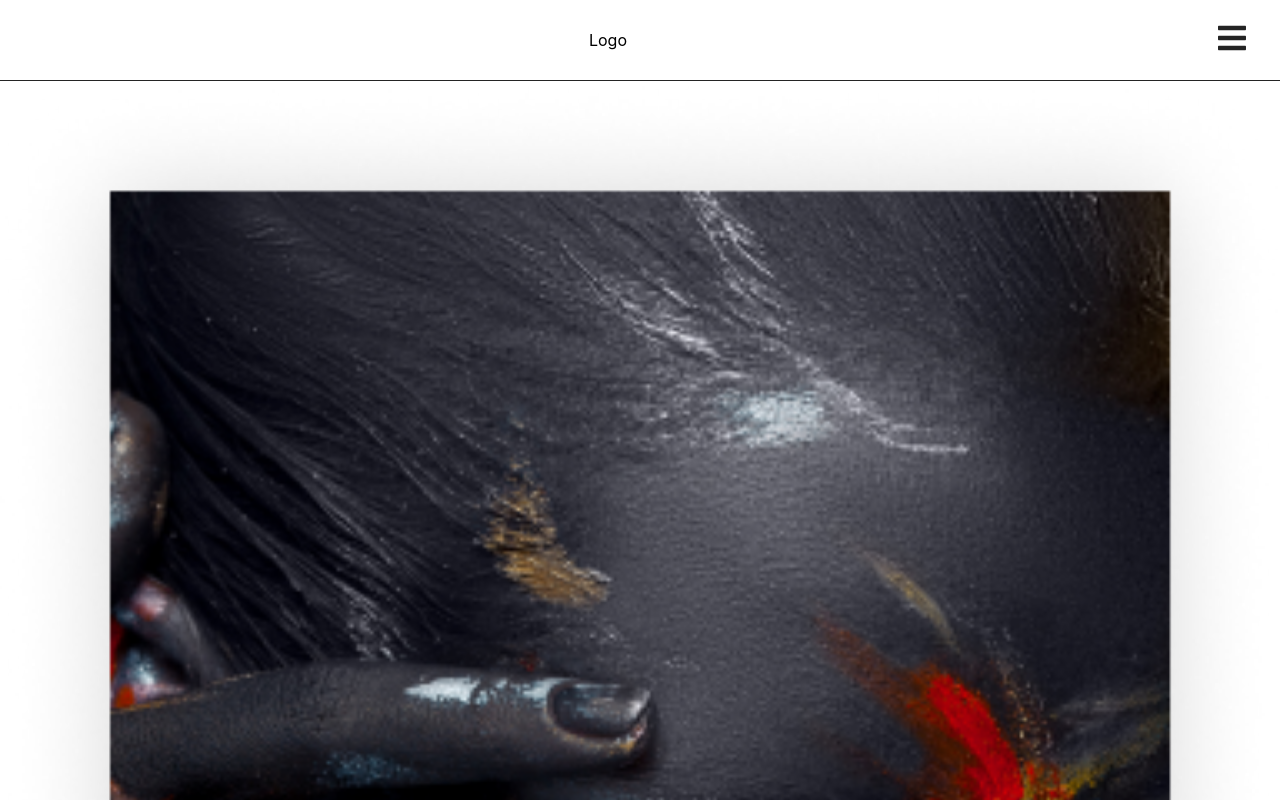
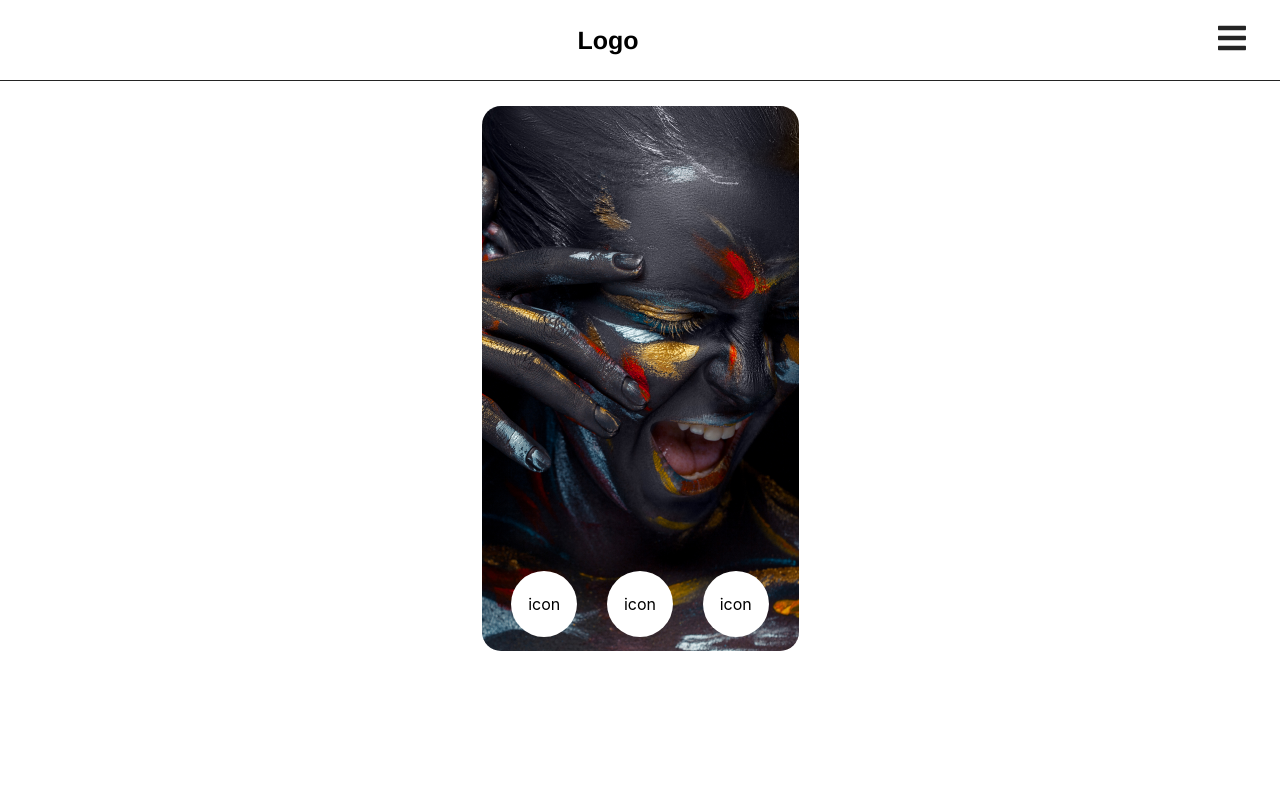
Before and after one commit to KosSid/boring_weekend_project, a React (Create React App) app in the folder client/: page / in a window 1280 px wide. Shown: the top 800 px of the page. Built offline with nearby package versions, Linux system fonts and the light colour scheme.

Commit message:
home page basis

```diff
--- a/client/src/components/Header/style.scss
+++ b/client/src/components/Header/style.scss
@@ -1,4 +1,5 @@
 .navbar {
+  font-family: 'Helvetica Neue', sans-serif;
   height: 80px;
   display: flex;
   justify-content: flex-end;
@@ -7,6 +8,9 @@
 
   &-logo {
     margin: 0 auto;
+    font-size: 25px;
+    font-weight: 900;
+
   }
 }
 
--- a/client/src/pages/Home/index.js
+++ b/client/src/pages/Home/index.js
@@ -1,12 +1,20 @@
 import React from 'react';
-import homeImg from '../../images/Home_img/Rectangle 5 (3).png'
+import homeImg from '../../images/Home_img/home_img.png'
 
 import './style.scss'
 
 const Home = () => {
     return (
         <div className={'home__container'}>
-            <img className={'img__page'} src={homeImg} alt='home_img'/>
+            <div className={'home__card'}>
+                <img className={'home__img__page'} src={homeImg} alt='home_img'/>
+                <div className={'home__circle__container'}>
+                    <div className={'home__circle'}>icon</div>
+                    <div className={'home__circle'}>icon</div>
+                    <div className={'home__circle'}>icon</div>
+                </div>
+            </div>
+
         </div>
     );
 };
--- a/client/src/pages/Home/style.scss
+++ b/client/src/pages/Home/style.scss
@@ -1,3 +1,39 @@
-.img__page {
-  width: 100%;
+.home {
+  &__container {
+    display: flex;
+    justify-content: center;
+  }
+
+  &__card {
+    position: relative;
+  }
+
+  &__img__page {
+    object-fit: cover;
+    object-position: center;
+    border-radius: 19px;
+    overflow: hidden;
+    margin-top: 25px;
+  }
+
+  &__circle__container {
+    display: flex;
+    width: 100%;
+    justify-content: space-evenly;
+    position: absolute;
+    bottom: 16px;
+    left: 0;
+  }
+
+  &__circle {
+    height: 66px;
+    width: 66px;
+    background-color: white;
+    border-radius: 50%;
+    display: flex;
+    align-items: center;
+    justify-content: center;
+  }
+
+
 }
```
Also changed, not shown: client/src/images/Home_img/Rectangle 5 (3).png (deleted), client/src/images/Home_img/home_img.png (added).
